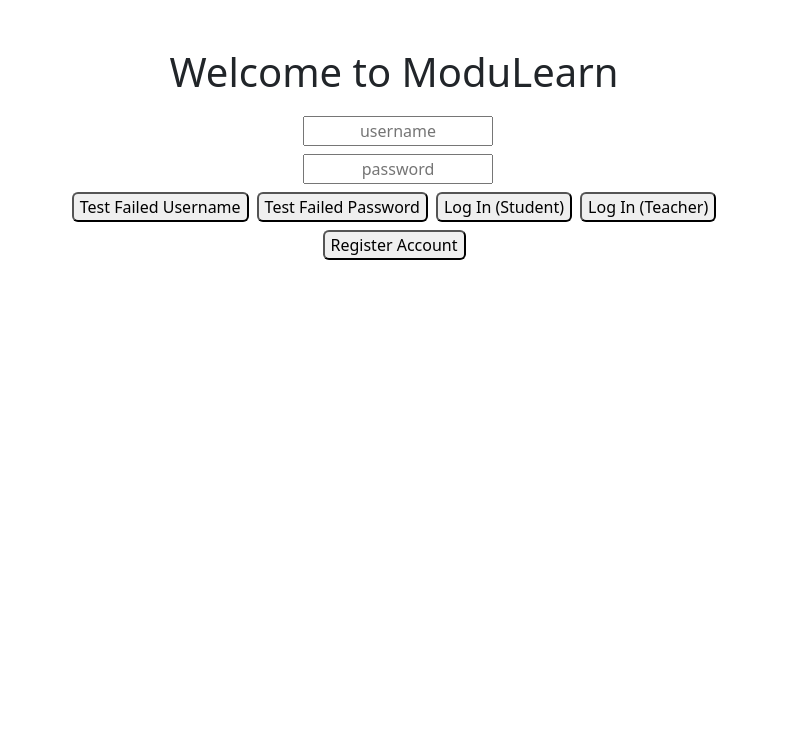
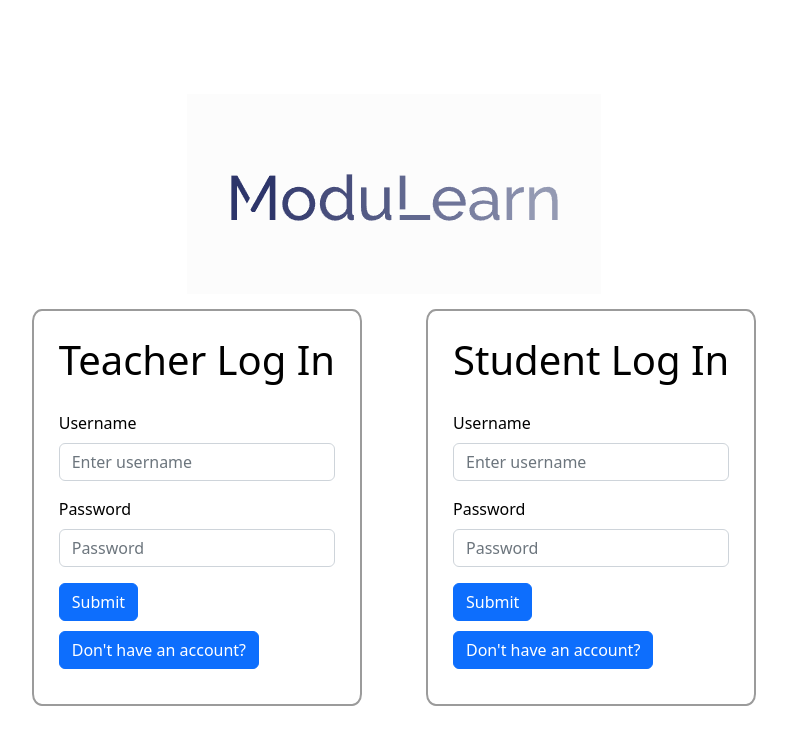
Before and after one commit to cen4010-sp23-g05/ModuLearnReact, a React (Create React App) app in the folder modulearnreact/: page /login in a window 1280 px wide. Shown: the top 744 px of the page, without its empty margins (246-1033 px from the left). Built offline with nearby package versions, Linux system fonts and the light colour scheme.

Commit message:
Reworked UI for Login & Register

```diff
--- a/modulearnreact/src/pages/Login.js
+++ b/modulearnreact/src/pages/Login.js
@@ -1,5 +1,8 @@
+import moduLearnLogo from './resources/moduLearnLogo.png'
 import React, { useState, useEffect } from "react";
-import ReactDOM from 'react-dom';
+import { Form, Button, Alert } from 'react-bootstrap';
+import './styles/login.css'
+import {Link, useNavigate} from "react-router-dom"
 
 // LOCAL TESTING REMOVE LATER
 const server_ip = "http://localhost:4000";
@@ -57,45 +60,84 @@ function Login() {
   }
 
   return (
+    <div id="mainBox">
+      <div id="logo">
+        <img className="mainTitle" src={moduLearnLogo} alt="ModuLearnLogo" />
+      </div>
+
+<div className="signUpContainer">
+        <div id="signup">
+        <div id="title">
+          <h1>Teacher Log In</h1>
+        </div>
+          <div id="signup-form-div">
+  <Form onClick={TeacherLogin} id="signup-form">
+  <Form.Group className="mb-3">
+            <Form.Label>Username</Form.Label>
+              <Form.Control id="signup-user-email" type="text" placeholder="Enter username" value={username}
+                            onChange={(e) => { setUsername(e.target.value) }}
+              />
+</Form.Group>
+<Form.Group className="mb-3" >
+  <Form.Label>Password</Form.Label>
+   <Form.Control id= "signup-user-password"  type="password" placeholder="Password" value={password}
+                 onChange={(e) => { setPassword(e.target.value) }}/>
+</Form.Group>
+<Button  type="submit">Submit</Button>
 
 
 
-    <div style={{ textAlign: "center" }} class="container">
-      <h1 class="mt-5 mb-3">Welcome to ModuLearn</h1>
-      <div>
+<div id="signup-feedback"></div>
+</Form>
+<div className="alreadyHaveAccount">
+<Link to="/registration">
+<Button variant="primary">Don't have an account?</Button>
+</Link>
+</div>
+</div>
+</div>
 
 
-        <div className="error-message">
-        {failedUsername && <p style={{color: 'red'}}>The username was incorrect, please try again!</p>}
-        {failedPassword && <p style={{color: 'red'}}>The password was incorrect, please try again!</p>}
-        </div>
-        <div class="row">
-          <div class="col-sm-5"></div>
 
 
-          <input type="text" id="username" name="username" placeholder="username" class="col-sm-2 text-center m-1" onChange={(e) => setUsername(e.target.value)}/>
-          <div class="col-sm-5"></div>
+<div id="signup">
+        <div id="title">
+          <h1>Student Log In</h1>
         </div>
-        <div class="row text-center">
-          <div class="col-sm-5"></div>
-          <input type="password" id="password" name="password" placeholder="password" class="col-sm-2 text-center m-1" onChange={(e) => setPassword(e.target.value)}/>
-          <div class="col-sm-5"></div>
-        </div>
-        <div className="login-button">
-        <button onClick={() => OnInvalidUsername() } class="rounded col m-1">Test Failed Username </button>
-        <button onClick={() => OnInvalidPassword() } class="rounded col m-1">Test Failed Password  </button>
-          <button onClick={() => StudentLogin() } class="rounded col m-1">Log In (Student)</button>
+          <div id="signup-form-div">
+  <Form onClick={StudentLogin} id="signup-form">
+  <Form.Group className="mb-3">
+            <Form.Label>Username</Form.Label>
+              <Form.Control id="signup-user-email" type="text" placeholder="Enter username" value={username}
+                            onChange={(e) => { setUsername(e.target.value) }}
+              />
+</Form.Group>
+<Form.Group className="mb-3" >
+  <Form.Label>Password</Form.Label>
+   <Form.Control id= "signup-user-password"  type="password" placeholder="Password" value={password}
+                 onChange={(e) => { setPassword(e.target.value) }}/>
+</Form.Group>
+<Button  type="submit">Submit</Button>
 
 
-          <button onClick={() => TeacherLogin()} class="rounded col m-1">Log In (Teacher)</button>
+<div id="signup-feedback"></div>
+</Form>
+<div className="alreadyHaveAccount">
+<Link to="/registration">
+<Button variant="primary">Don't have an account?</Button>
+</Link>
+</div>
+</div>
+</div>
+</div>
+</div>
 
-          <div class="col-sm-4"></div>
-        </div>
-        <div className="register-button">
-          <button type="button" onClick={() => window.location.href = "./registration"}  class="rounded m-1">Register Account</button>
-        </div>
-      </div>
-    </div>
+
+      //  <div className="error-message">
+       // {failedUsername && <p style={{color: 'red'}}>The username was incorrect, please try again!</p>}
+       // {failedPassword && <p style={{color: 'red'}}>The password was incorrect, please try again!</p>}
+      //  </div>
+
   );
 }
 
--- a/modulearnreact/src/pages/Registration.js
+++ b/modulearnreact/src/pages/Registration.js
@@ -1,8 +1,13 @@
 import React, { useState, useEffect } from "react";
+import { Form, Button, Alert } from 'react-bootstrap';
+import './styles/register.css'
+import {Link, useNavigate} from "react-router-dom"
+import moduLearnLogo from './resources/moduLearnLogo.png'
 
 const server_ip = "http://localhost:4000";
 
 function Registration() {
+  const [error, setError] = useState("");
   const [username, setUsername] = useState("");
   const [password, setPassword] = useState("");
   const [userType, setUserType] = useState("");
@@ -47,30 +52,54 @@ function Registration() {
   // ADD FIRST NAME, LAST NAME BOXES
   // !!!
   return (
-    <div style={{ textAlign: 'center' }}>
-      <h1>registration</h1>
-      <form>
-        {/* using style display block so I can stack invite, username, password */}
-        <div style={{ display: 'block' }}>
-          <input type="text" id="invite" name="invite" placeholder="invite" />
+    <div id="mainBox">
+      <div id="logo">
+        <img className="mainTitle" src={moduLearnLogo} alt="ModuLearnLogo" />
       </div>
-        <div style={{ display: 'block' }}>
-          <input type="text" id="username" name="username" placeholder="username" onChange={(e) => setUsername(e.target.value)}/>
+
+        <div id="signup">
+        <div id="title">
+          <h1>Register for Free</h1>
         </div>
-        <div style={{ display: 'block' }}>
-          <input type="password" id="password" name="password" placeholder="password" onChange={(e) => setPassword(e.target.value)}/>
-        </div>
-        <div>
-          <select name="role" onChange={(e) => setUserType(e.target.value)}>
+          <div id="signup-form-div">
+  <Form onSubmit={Submit} id="signup-form">
+  <Form.Group className="mb-3">
+            <Form.Label>Username</Form.Label>
+              <Form.Control id="signup-user-email" type="text" placeholder="Enter username" value={username}
+                            onChange={(e) => { setUsername(e.target.value) }}
+              />
+</Form.Group>
+<Form.Group className="mb-3" >
+  <Form.Label>Password</Form.Label>
+   <Form.Control id= "signup-user-password"  type="password" placeholder="Password" value={password}
+                 onChange={(e) => { setPassword(e.target.value) }}/>
+</Form.Group>
+
+<Form.Group className="mb-3" >
+  <Form.Label>Account Type</Form.Label>
+<Form.Select
+id= "signup-user-password"  value={userType}
+onChange={(e) => { setUserType(e.target.value) }}
+aria-label="Default select example">
+      <option selected disabled value>Select an option</option>
       <option value="student">Student</option>
       <option value="teacher">Teacher</option>
-          </select>
+    </Form.Select>
+</Form.Group>
+
+<Button  type="submit">Submit</Button>
+
+<div id="signup-feedback"></div>
+</Form>
+<div className="alreadyHaveAccount">
+<Link to="/Login">
+<Button variant="primary">Already have an account?</Button>
+</Link>
 </div>
-        <div>
-          <button type="button" onClick={() => window.location.href = './'}>cancel</button>
-          <button type="button" onClick={Submit}>create</button>
 </div>
-      </form>
+</div>
+
+
 </div>
   );
 }
--- /dev/null
+++ b/modulearnreact/src/pages/styles/login.css
@@ -0,0 +1,64 @@
+html, body, #root{
+    height: 100%;
+
+  }
+
+#title {
+    margin-bottom: 10%;
+    color: black;
+
+}
+
+
+
+
+ #signup {
+    margin-left: 2.5vw;
+    margin-right: 2.5vw;
+    padding: 25px 25px 25px 25px;
+    border-radius: 3%;
+    background-color: white;
+    border: 2.5px solid rgb(155, 155, 155);
+    color: black;
+}
+
+.mainTitle {
+
+}
+#google-popup {
+    display: flex;
+    justify-content: center;
+    width: 100%;
+    outline: none;
+}
+
+
+#show-signup {
+    margin: 5px 0px 20px 0px;
+
+}
+
+#mainBox {
+    display: flex;
+    flex-direction: column;
+    align-items: center;
+    justify-content: center;
+    height: 100%;
+    width: 100%;
+    background-color: transparent;
+
+}
+
+.alreadyHaveAccount{
+    margin-top: 10px;
+    margin-bottom: 10px;
+    color: black;
+}
+
+.signUpContainer {
+    display: flex;
+    flex-direction: row;
+    align-items: center;
+    justify-content: center;
+    background-color: transparent;
+}
--- /dev/null
+++ b/modulearnreact/src/pages/styles/register.css
@@ -0,0 +1,55 @@
+html, body, #root{
+    height: 100%;
+
+  }
+
+#title {
+    margin-bottom: 10%;
+    color: black;
+
+}
+
+
+
+
+ #signup {
+    padding: 25px 25px 25px 25px;
+    border-radius: 3%;
+    background-color: white;
+    border: 2.5px solid rgb(155, 155, 155);
+    color: black;
+}
+
+.mainTitle {
+
+}
+#google-popup {
+    display: flex;
+    justify-content: center;
+    width: 100%;
+    outline: none;
+}
+
+
+#show-signup {
+    margin: 5px 0px 20px 0px;
+
+}
+
+
+#mainBox {
+    display: flex;
+    flex-direction: column;
+    align-items: center;
+    justify-content: center;
+    height: 100%;
+    width: 100%;
+    background-color: transparent;
+
+}
+
+.alreadyHaveAccount{
+    margin-top: 10px;
+    margin-bottom: 10px;
+    color: black;
+}
```
Lines whose indentation alone changed are shown as unchanged.
